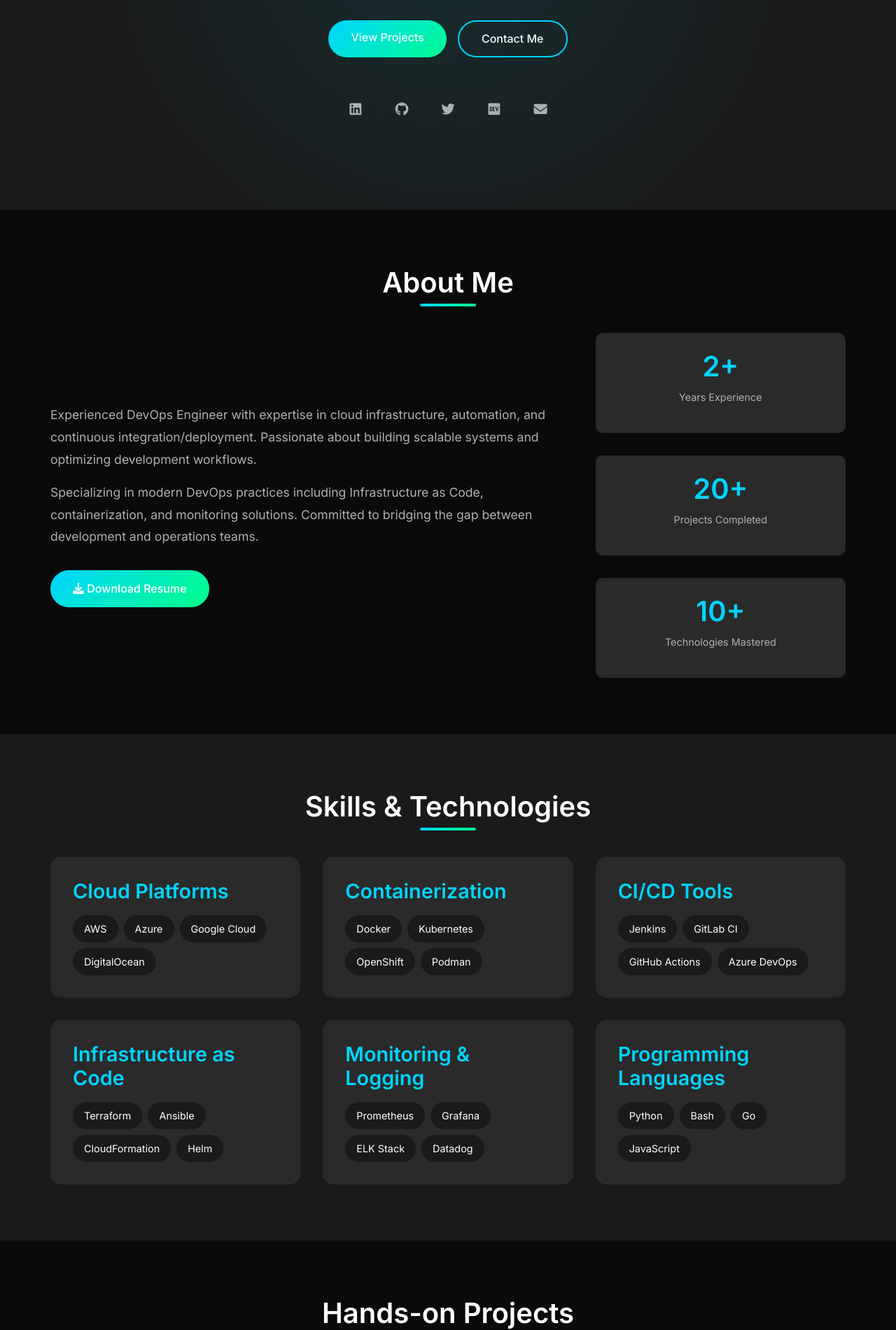
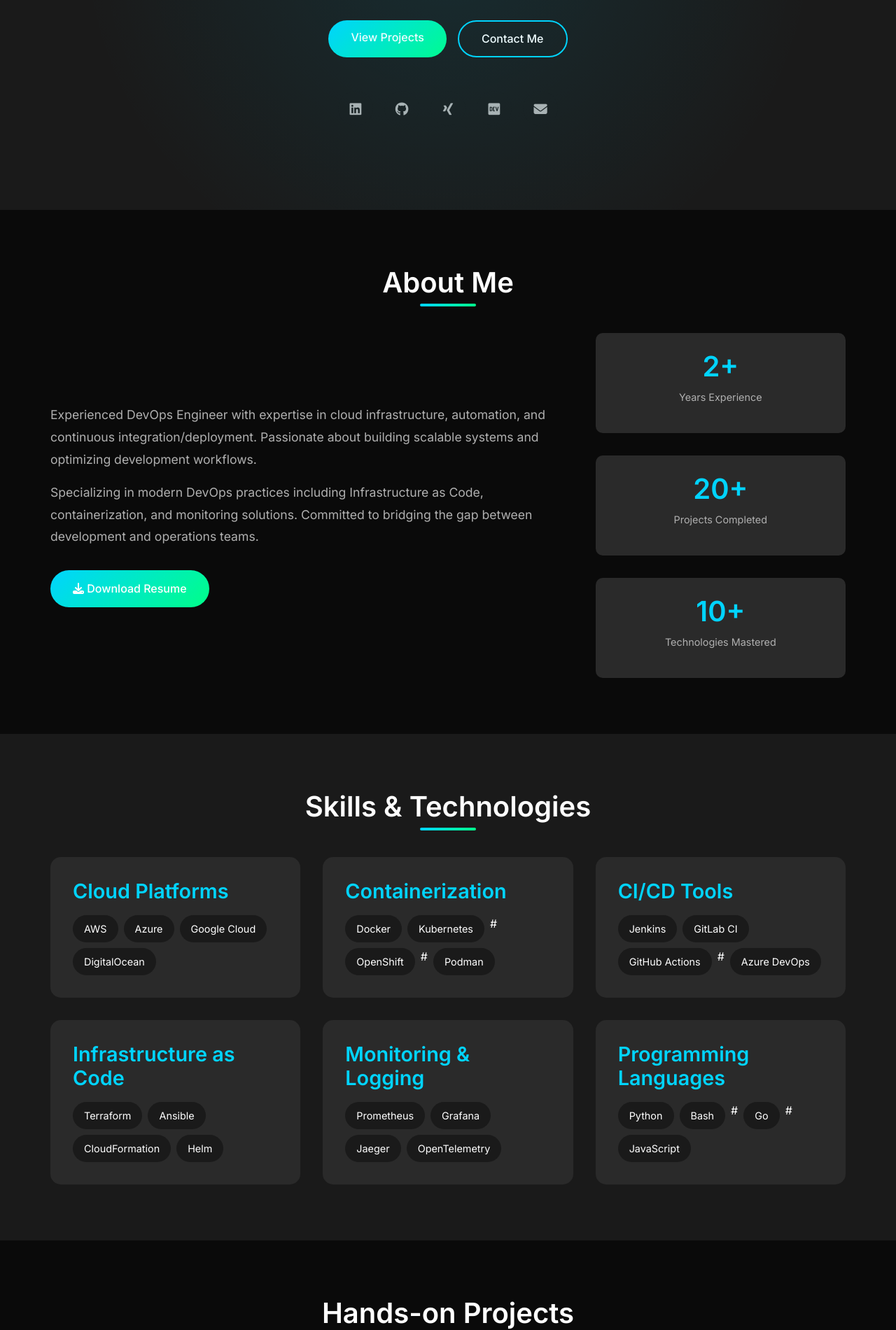
Before and after one commit to mmohamm5/Mohammad_Portfolio_DevOps, a plain HTML site: page index.html in a window 1280 px wide. Shown: the part 500-2401 px from the top of the page at 70% size. Drawn offline with Linux system fonts and the light colour scheme.

Commit message:
Update index.html

```diff
--- a/index.html
+++ b/index.html
@@ -61,8 +61,8 @@
                     <a href="https://github.com/mmohamm5" target="_blank" class="social-link" aria-label="GitHub">
                         <i class="fab fa-github"></i>
                     </a>
-                    <a href="https://twitter.com/your-handle" target="_blank" class="social-link" aria-label="Twitter">
-                        <i class="fab fa-twitter"></i>
+                    <a href="https://www.xing.com/profile/MdNur_Mohammad/web_profiles" target="_blank" class="social-link" aria-label="Twitter">
+                        <i class="fab fa-xing"></i>
                     </a>
                     <a href="https://dev.to/your-username" target="_blank" class="social-link" aria-label="Dev.to">
                         <i class="fab fa-dev"></i>
@@ -126,8 +126,8 @@
                     <div class="skill-items">
                         <span class="skill-item">Docker</span>
                         <span class="skill-item">Kubernetes</span>
-                        <span class="skill-item">OpenShift</span>
-                        <span class="skill-item">Podman</span>
+                        #<span class="skill-item">OpenShift</span>
+                        #<span class="skill-item">Podman</span>
                     </div>
                 </div>
                 <div class="skill-category">
@@ -136,7 +136,7 @@
                         <span class="skill-item">Jenkins</span>
                         <span class="skill-item">GitLab CI</span>
                         <span class="skill-item">GitHub Actions</span>
-                        <span class="skill-item">Azure DevOps</span>
+                        #<span class="skill-item">Azure DevOps</span>
                     </div>
                 </div>
                 <div class="skill-category">
@@ -153,8 +153,8 @@
                     <div class="skill-items">
                         <span class="skill-item">Prometheus</span>
                         <span class="skill-item">Grafana</span>
-                        <span class="skill-item">ELK Stack</span>
-                        <span class="skill-item">Datadog</span>
+                        <span class="skill-item">Jaeger</span>
+                        <span class="skill-item">OpenTelemetry</span>
                     </div>
                 </div>
                 <div class="skill-category">
@@ -162,8 +162,8 @@
                     <div class="skill-items">
                         <span class="skill-item">Python</span>
                         <span class="skill-item">Bash</span>
-                        <span class="skill-item">Go</span>
-                        <span class="skill-item">JavaScript</span>
+                        #<span class="skill-item">Go</span>
+                        #<span class="skill-item">JavaScript</span>
                     </div>
                 </div>
             </div>
@@ -283,8 +283,8 @@
                     <div class="cert-icon">
                         <i class="fab fa-aws"></i>
                     </div>
-                    <h3>AWS Certified DevOps Engineer</h3>
-                    <p>Professional Level</p>
+                    <h3>AWS Solution Architect</h3>
+                    <p>Associate Level</p>
                     <div class="cert-date">Valid: 2024-2027</div>
                     <a href="#" class="cert-verify">Verify Certificate</a>
                 </div>
@@ -293,7 +293,7 @@
                     <div class="cert-icon">
                         <i class="fab fa-microsoft"></i>
                     </div>
-                    <h3>Azure DevOps Engineer Expert</h3>
+                    <h3>CCNAv7</h3>
                     <p>Expert Level</p>
                     <div class="cert-date">Valid: 2024-2026</div>
                     <a href="#" class="cert-verify">Verify Certificate</a>
```
